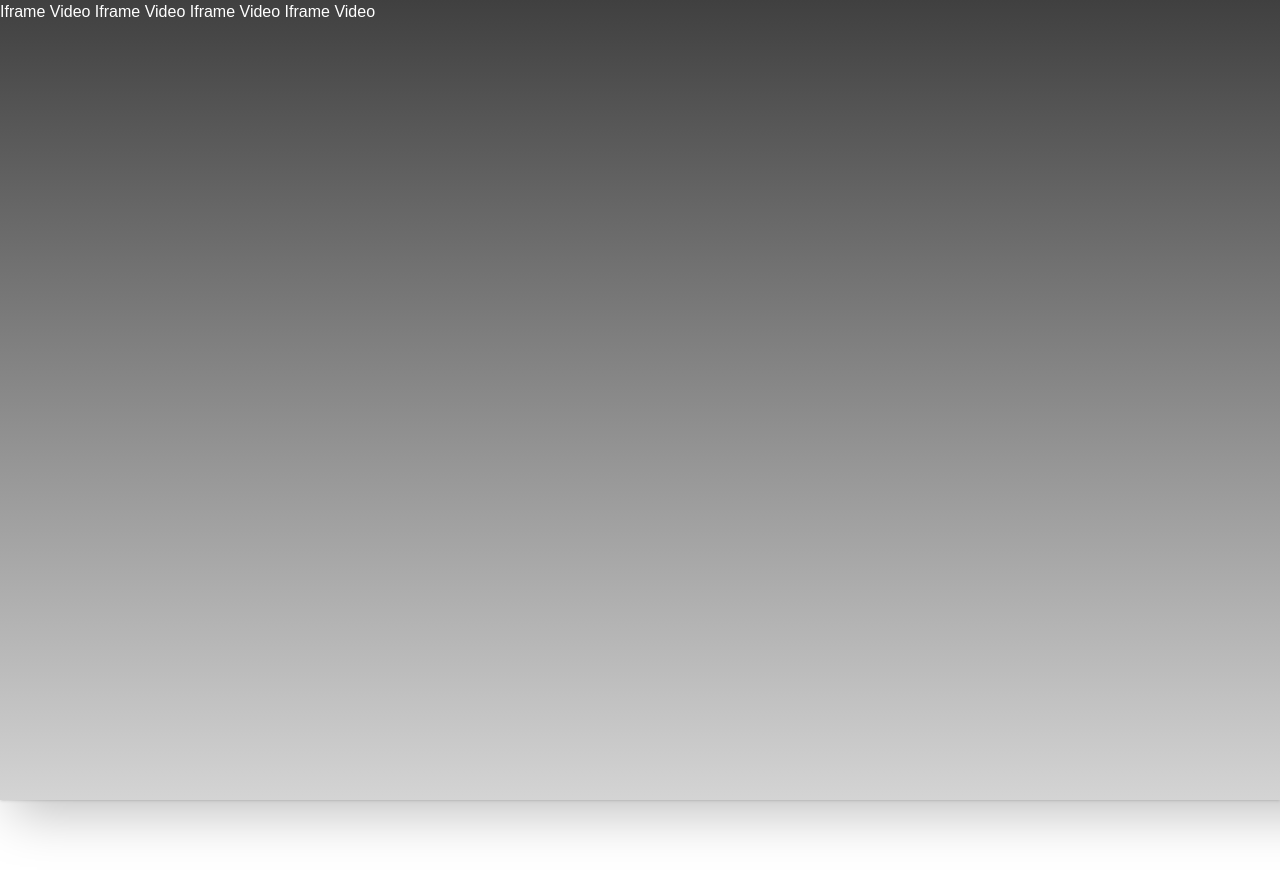
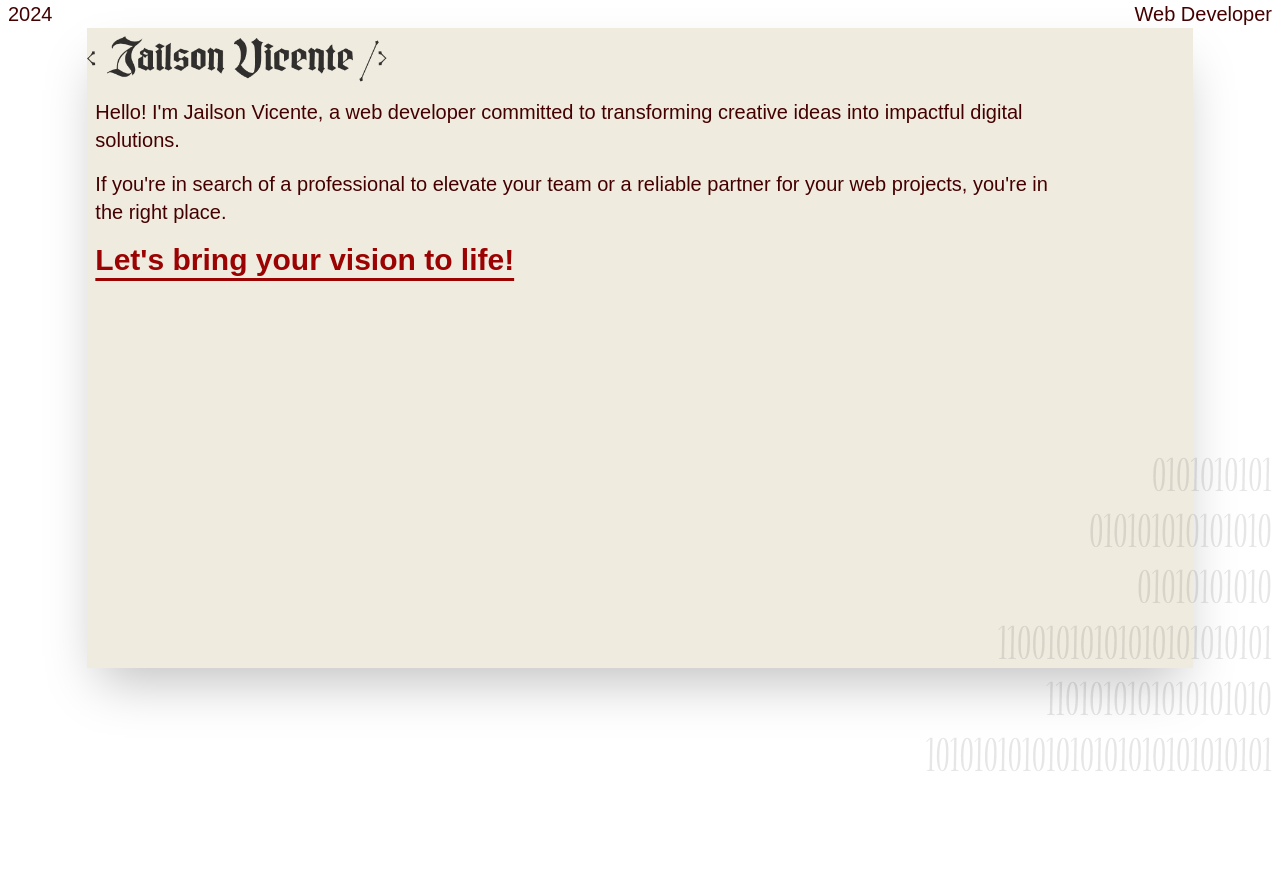
Before and after one commit to JailsonVicente/portfolio, a Next.js app: page /sketch in a window 1280 px wide. Shown: the top 874 px of the page. After the commit the page ends 800 px from the top, so only its background shows below. Built offline with nearby package versions, Linux system fonts and the light colour scheme; a web font is replaced by a local one.

Commit message:
desktop responsive

```diff
--- a/src/components/About.tsx
+++ b/src/components/About.tsx
@@ -7,7 +7,7 @@ export default function About(){
         <section className={`
             flex flex-col w-screen bg-green-500
             items-center justify-center
-            md:flex
+            md:flex-row md:h-screen
         `}>
             <AboutVideo />
             <AboutDescription />
--- a/src/components/Home.tsx
+++ b/src/components/Home.tsx
@@ -18,17 +18,10 @@ export default function Home() {
             md:w-[200vw] md:flex-row shadow-2xl z-30
         `}>
             <section className={`
-                text-white h-screen w-screen
-                bg-gradient-to-b from-neutral-700 to-neutral-300 shadow
-            `}>
-                Iframe Video Iframe Video Iframe Video Iframe Video
-            </section>
-
-            <section className={`
-                bg-white h-screen w-screen px-2
+                bg-white h-screen w-screen px-4w
                 flex flex-col items-center
             `}>
-                <div  className={`
+                <div className={`
                     ${bigelowRules.className} text-xl
                     w-full  flex justify-between items-center
                     px-2
@@ -36,7 +29,7 @@ export default function Home() {
                     <span>2024</span>
                     <span>Web Developer</span>
                 </div>
-                <div className="bg-[#F0EBDF] shadow-2xl pb-4">
+                <div className="bg-[#F0EBDF] shadow-2xl pb-4 md:h-[80vh] md:mx-10">
                     <div className={`
                         w-[300px] md:[500px] my-2
                     `}>
@@ -66,7 +59,16 @@ export default function Home() {
                         </h1>
                     </div>
                 </div>
+                <div className="hidden md:block md:absolute md:right-0 md:bottom-0 md:mx-2">
+                    <Image
+                        height={353}
+                        width={555}
+                        src={'/assets/binaryVetor.png'}
+                        alt="binary vetor"
+                    />
+                </div>
             </section>
+
         </div>
     )
 }
--- a/src/components/Work.tsx
+++ b/src/components/Work.tsx
@@ -5,9 +5,10 @@ import WorkCard1 from "./work/WorkCard1";
 export default function Work(){
     return(
         <div className={`
-            md:h-screen h-full w-screen flex items-center justify-center bg-white md:py-8
+            h-full w-screen flex items-center justify-center bg-white
+            md:h-screen md:py-8
         `}>
-            <div className="bg-[#F0EBDF] w-full h-full py-4">
+            <div className="bg-[#F0EBDF] w-screen h-full py-4">
                     <WorkCard1 />
 
             </div>
--- a/src/components/about/AboutDescription.tsx
+++ b/src/components/about/AboutDescription.tsx
@@ -2,39 +2,38 @@ export default function AboutDescription() {
     return (
         <div className={`
             w-screen
-            md:w-3/5 h-full bg-[#F0EBDF]
+            md:w-[55vw] h-full bg-[#F0EBDF]
             flex flex-col justify-between text-[#9b0303]
+
         `}>
-            {/* <div className="border-b-2 border-black opacity-10 h-[5vh]"></div> */}
             <div className={`
                 flex flex-col gap-5  items-center
+                md:justify-center
                 h-full py-[5vh] px-[2.5vh]
                 text-left
             `}>
                 <p className={`
-                text-base
+                text-base md:text-xl
             `}>
                     I began my career in the metallurgical field as a machining mechanic at the age of 15, where my initial exposure to programming occurred.
                 </p>
                 <p className={`
-                text-base
+                text-base md:text-xl
             `}>
                     However, it wasn't in web, mobile, or desktop languages but in CNC machine programming. The intricacies of this field fascinated me, sparking a deeper interest in technology.
                 </p>
                 <p className={`
-                text-base
+                text-base md:text-xl
             `}>
                     As I delved further, I discovered the world of web development, prompting me to prepare for a career transition. Over the past 12 months, I've ventured into freelancing, taking on various projects.
                 </p>
                 <p className={`
-                text-base
+                text-base md:text-xl
             `}>
                     My primary expertise lies in Front-End development, and I'm actively seeking opportunities to specialize in full-stack development.
                 </p>
                 <button className="h-[40px] w-[50%] bg-black text-white rounded-md shadow-lg active:-translate-y-2">Download CV</button>
             </div>
-
-            {/* <div className="border-t-2 border-black opacity-10 h-[5vh] "></div> */}
         </div>
     )
 }
--- a/src/components/about/AboutPanel.tsx
+++ b/src/components/about/AboutPanel.tsx
@@ -3,8 +3,8 @@ import Image from "next/image";
 export default function AboutPanel() {
     return (
         <div className={`
-            w-screen
-            md:w-[15vw] h-full gap-3 bg-white
+            w-screen h-full  bg-white
+            md:w-[15vw]  md:h-screen
             flex flex-col items-center justify-center
             shadow-2xl z-30
         `}>
--- a/src/components/about/AboutVideo.tsx
+++ b/src/components/about/AboutVideo.tsx
@@ -4,9 +4,9 @@ export default function AboutVideo(){
     return(
         <div className={`
             w-screen
-            md:w-1/4 h-full bg-white pt-[10vh] pb-[15vh] px-[8vh] shadow-2xl z-30
+            md:w-[30vw] h-full bg-white pt-[10vh] pb-[15vh] px-[8vh] shadow-2xl z-30
         `}>
-            <div className="w-full h-full ">
+            <div className="w-full h-full flex items-center justify-center">
                 <Image
                     src={'/assets/skate.gif'}
                     width={332}
```
Also changed, not shown: public/assets/binaryVetor.png (added).
